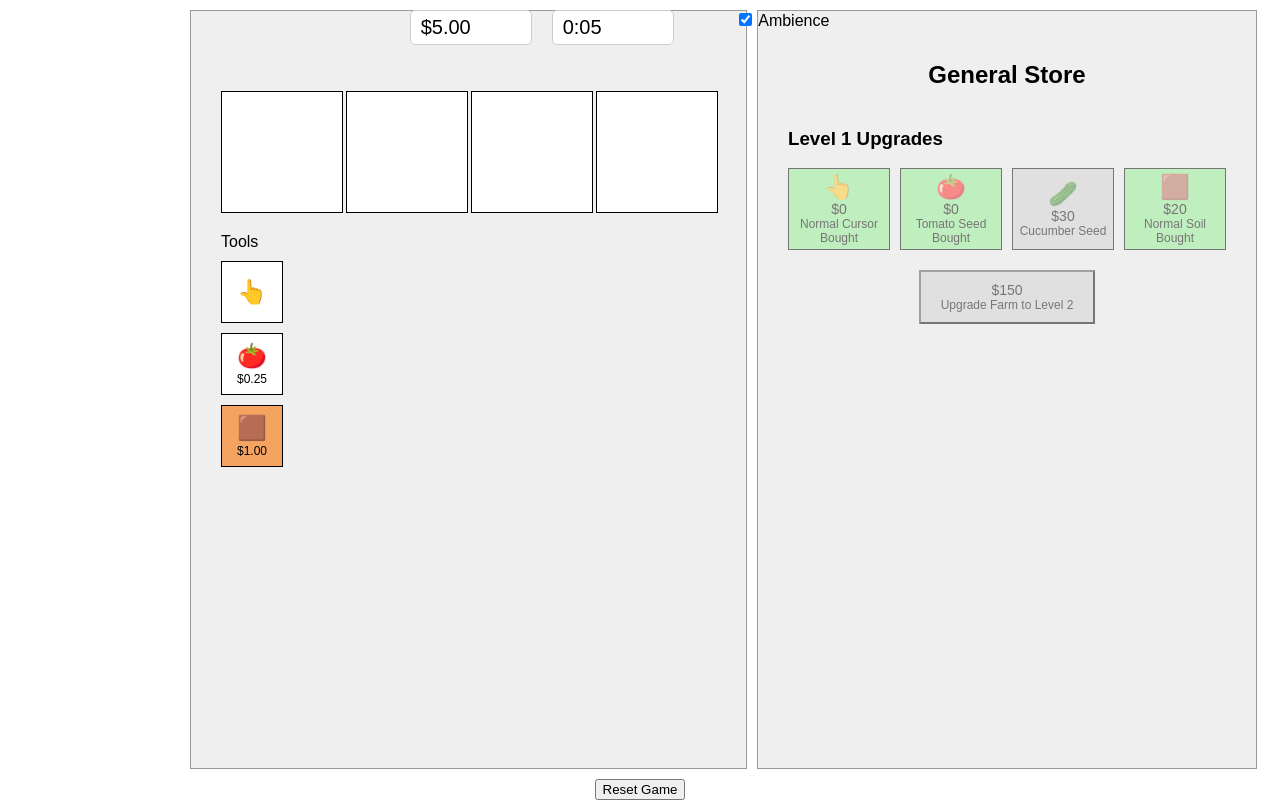
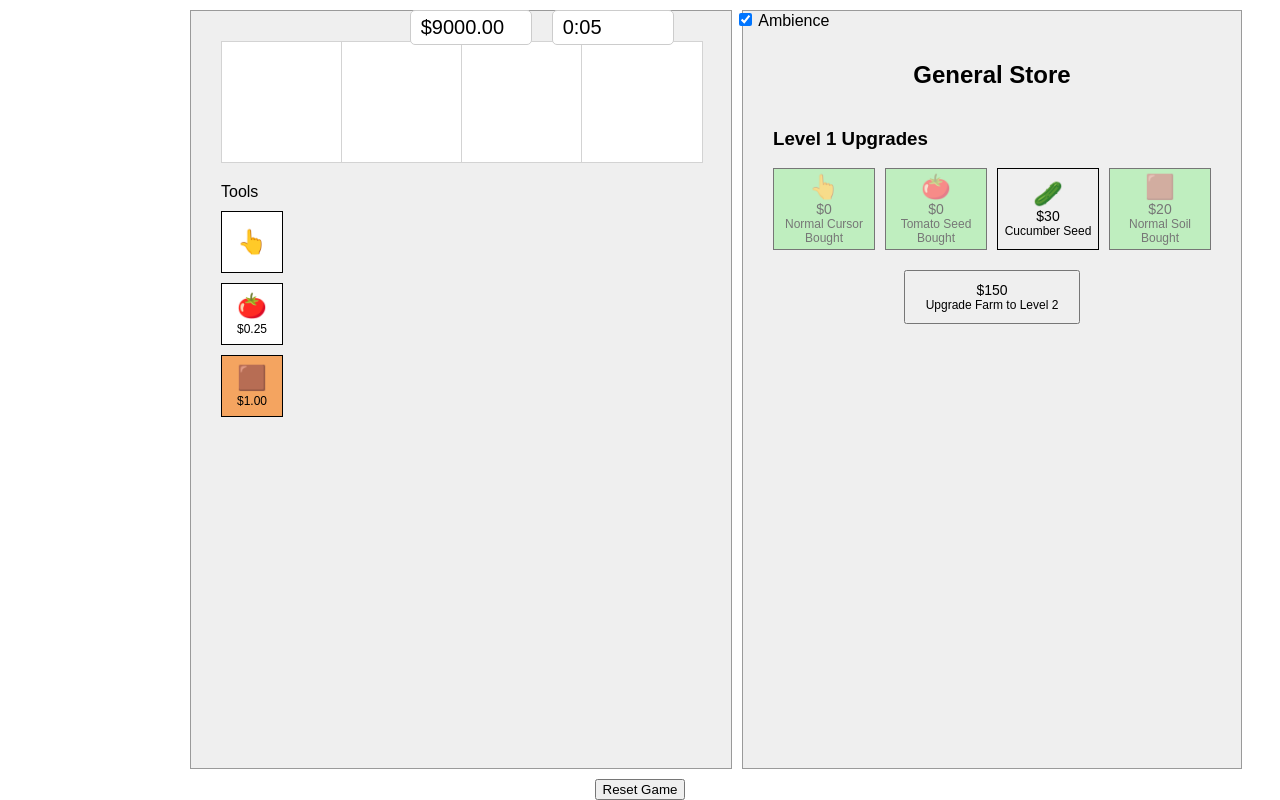
Before and after one commit to AlBillington/al.fun, a plain HTML site: page greenhouse/index.html in a window 1280 px wide. Drawn offline with Linux system fonts and the light colour scheme.

Commit message:
minor fixes

```diff
--- a/greenhouse/greenhouse.js
+++ b/greenhouse/greenhouse.js
@@ -10,7 +10,7 @@ let startTime = new Date();
 let purchasedTools = ['normal', 'normalSoil', 'tomatoSeed']; // Start with Tomato Seeds only
 
 let elapsedTime = 0;
-let money = 5;
+let money = 9000;
 
 let cursorMultiplier = 1
 
@@ -27,12 +27,14 @@ const cursorMultipliers = {
 
 
 class Fruit {
-    constructor(name, growTime, price, color, groundGrower = false) {
+    constructor(name, growTime, price, color, leafColor, groundGrower = false) {
         this.name = name;
         this.growTime = growTime;
         this.price = price;
         this.color = color;
+        this.leafColor = leafColor;
         this.groundGrower = groundGrower;
+
     }
 }
 
@@ -63,12 +65,12 @@ class SoilType {
 }
 
 const fruits = {
-    tomato: new Fruit('Tomato', 10, 1, '#ad0000'),
-    cucumber: new Fruit('Cucumber', 18, 2, '#7bd18a'),
-    onion: new Fruit('Onion', 30, 5, '#dee1a8', groundGrower = true),
-    pumpkin: new Fruit('Pumpkin', 40, 10, '#d77c14', groundGrower = true),
-    strawberry: new Fruit('Strawberry', 8, 8, '#bcd981'),
-    eggplant: new Fruit('Eggplant', 30, 50, '#7c59d4')
+    tomato: new Fruit('Tomato', 10, 1, '#ad0000', leafColor = '#4cb315'),
+    cucumber: new Fruit('Cucumber', 18, 2, '#7bd18a', leafColor ='#2f6811'),
+    onion: new Fruit('Onion', 30, 5, '#dee1a8',leafColor ='#62a040', groundGrower = true),
+    pumpkin: new Fruit('Pumpkin', 40, 10, '#d77c14', leafColor ='#53d53c', groundGrower = true,),
+    strawberry: new Fruit('Strawberry', 8, 8, '#bcd981', leafColor ='#68ac43'),
+    eggplant: new Fruit('Eggplant', 30, 50, '#7c59d4', leafColor ='#3c791c'),
 };
 
 const tools = {
@@ -88,8 +90,7 @@ const tools = {
     advancedSoil: new Tool('Advanced Soil', 'A', 3, 'soil', 2, 100, 'saddlebrown', tooltip='Better pot will yield 2x as much per plant'),
     superSoil: new Tool('Super Soil', 'S', 5, 'soil', 4, 400, 'brown',  tooltip='Better pot will yield 3x as much per plant'),
     megaSoil: new Tool('Mega Soil', 'M', 10, 'soil', 5, 800, 'darkgrey', tooltip='Better pot will yield 5x as much per plant'),
-
-    autoFarmer: new Tool('Farmer', '👨‍🌾', 50, 'addon', 3, 400, '', tooltip='Add to a pot to automatically harvest them'),
+    autoFarmer: new Tool('Farmer', '👨‍🌾', 250, 'addon', 3, 400, '', tooltip='Add to a pot to automatically harvest them'),
 
     autoWater: new Tool('Irrigation', '💦', 0, 'automation', 2, 200, '', tooltip='Adds water to your crops, making them grow 20% faster'),
     autoFertilize: new Tool('Auto Fertilizer', '💩', 0, 'automation', 3, 500, '', tooltip='Adds fertilizer to your crops, making them grow 50% faster'),
@@ -123,7 +124,7 @@ class Plot {
         this.canvas.width = 120;
         this.canvas.height = 120;
         this.canvas.style.backgroundColor = soilTypes[this.potType].color;
-        this.canvas.style.border = '1px solid black';
+        this.canvas.style.border = '1px solid lightgrey';
         this.hasAutoFarm = false
         this.fruitImage = new Image()
     }
@@ -141,7 +142,7 @@ class Plot {
             this.timer += increment;
             const growthDuration = this.timer / this.fruit.growTime
             const growthStage = Math.floor(growthDuration);
-            if (growthStage >= 9 * increment) {
+            if (growthStage >= 9) {
                 this.state = 'overripe';
             } else if (growthStage >= 4 ) {
                 const multiplier = soilTypes[this.potType].multiplier;
@@ -191,7 +192,8 @@ class Plot {
 
     drawPlant() {
 
-        function drawLeaf(ctx, centerX, leafY, angle, size, growth, side, borderColor = '#111', fillColor = 'green') {
+        function drawLeaf(ctx, centerX, leafY, angle, size, growth, side, fillColor = 'green') {
+            const borderColor = '#111'
             ctx.save();
             ctx.translate(centerX, leafY);
             ctx.rotate(angle);
@@ -244,6 +246,8 @@ class Plot {
 
         const growthFactor = Math.min(this.timer / (this.fruit?.growTime * 6), 1);
 
+        const plantColor = this.fruit?.leafColor ?? '#03ae45'
+
         // Dimensions based on canvas size
         const centerX = this.canvas.width / 2;
         const baseY = this.canvas.height * 0.9;
@@ -251,7 +255,7 @@ class Plot {
         const stemHeight = Math.min(this.canvas.height * 0.8 * growthFactor, maxStemHeight);
 
         // Draw stem based on growth factor
-        ctx.strokeStyle = 'green';
+        ctx.strokeStyle = plantColor;
         ctx.lineWidth = Math.max(1, growthFactor * 4);
         ctx.beginPath();
         ctx.moveTo(centerX, baseY);
@@ -286,8 +290,8 @@ class Plot {
                 }
                 const leafGrowth = Math.max(0, Math.min(1, (growthFactor - leaf.growthStart))); // Grow leaves gradually
 
-                drawLeaf(ctx, centerX, leafY, leaf.leftAngle, Math.abs(leaf.size), leafGrowth, 'left');
-                drawLeaf(ctx, centerX, leafY + leaf.offset, leaf.rightAngle, Math.abs(leaf.size), leafGrowth, 'right');
+                drawLeaf(ctx, centerX, leafY, leaf.leftAngle, Math.abs(leaf.size), leafGrowth, 'left', plantColor);
+                drawLeaf(ctx, centerX, leafY + leaf.offset, leaf.rightAngle, Math.abs(leaf.size), leafGrowth, 'right', plantColor);
 
             }
         });
@@ -362,7 +366,7 @@ class Plot {
         // Start the path for the hill
         ctx.beginPath();
         ctx.moveTo(0, 106); // Start at the bottom-left corner (80% of canvas height)
-        ctx.quadraticCurveTo(60, 72, 120, 106); // Peak at the middle, end at bottom-right corner
+        ctx.quadraticCurveTo(60, 92, 120, 106); // Peak at the middle, end at bottom-right corner
         ctx.lineTo(120, 120); // Extend to the bottom-right of the canvas
         ctx.lineTo(0, 120); // Draw across the bottom of the canvas
         ctx.closePath(); // Close the shape
@@ -524,6 +528,9 @@ function initializeGrid(sourceGrid, append = false) {
                                 money -= selectedTool.price;
                             }
                         }
+                    }
+                    if (plot.state === 'seed' || plot.state === 'sprout' || plot.state === 'grown') {
+                        plot.timer += 1
                     }
                     updateState();
                 });
--- a/greenhouse/index.html
+++ b/greenhouse/index.html
@@ -3,7 +3,7 @@
 <head>
     <meta charset="UTF-8" />
     <meta name="viewport" content="width=device-width, initial-scale=1.0" />
-    <title>Greenhouse Clicker</title>
+    <title>Farm Clicker</title>
     <style>
         body {
             font-family: Arial, sans-serif;
@@ -37,9 +37,8 @@
         #game-container {
             display: grid;
             grid-template-columns: repeat(4, 120px);
-            grid-gap: 5px;
+            grid-gap: 0px;
             margin-bottom: 20px;
-            margin-top: 50px;
         }
 
         #toolbar-container {
```
